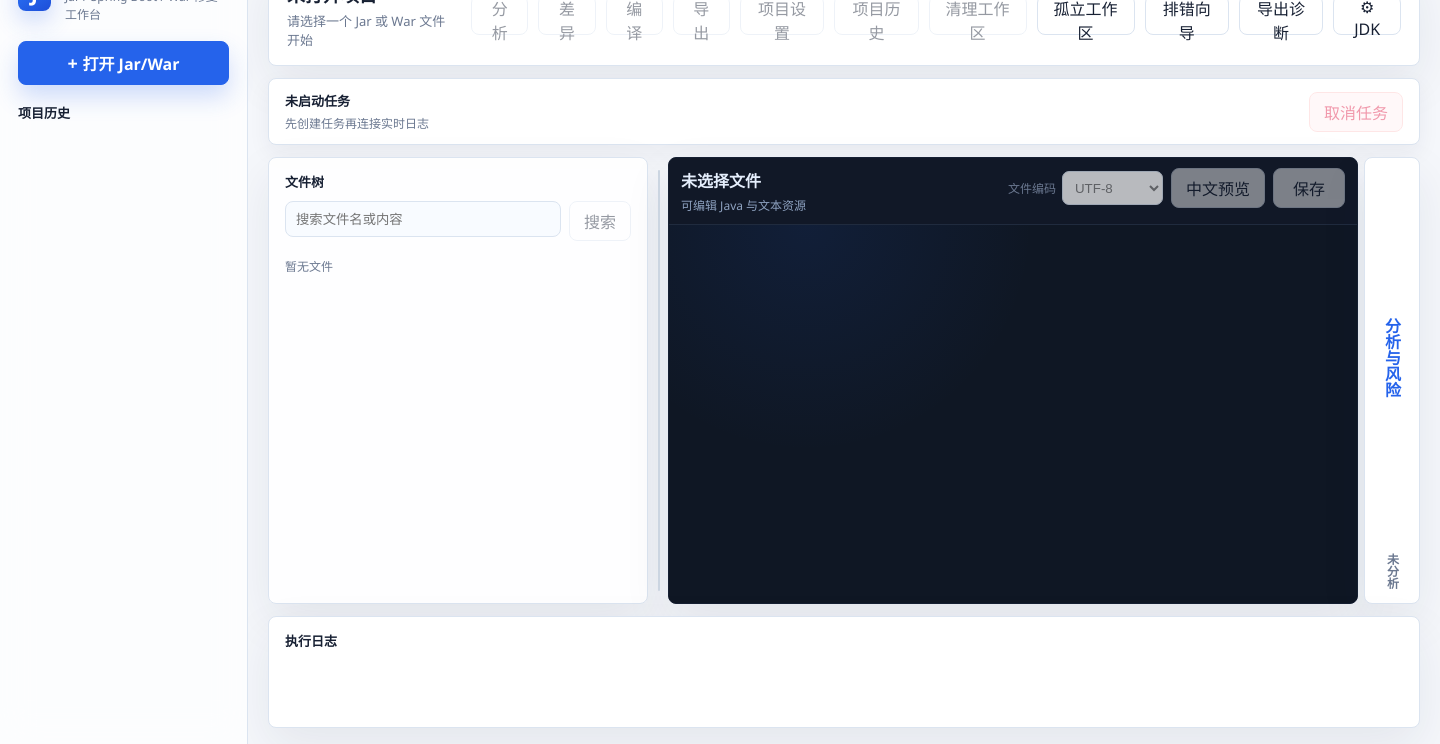
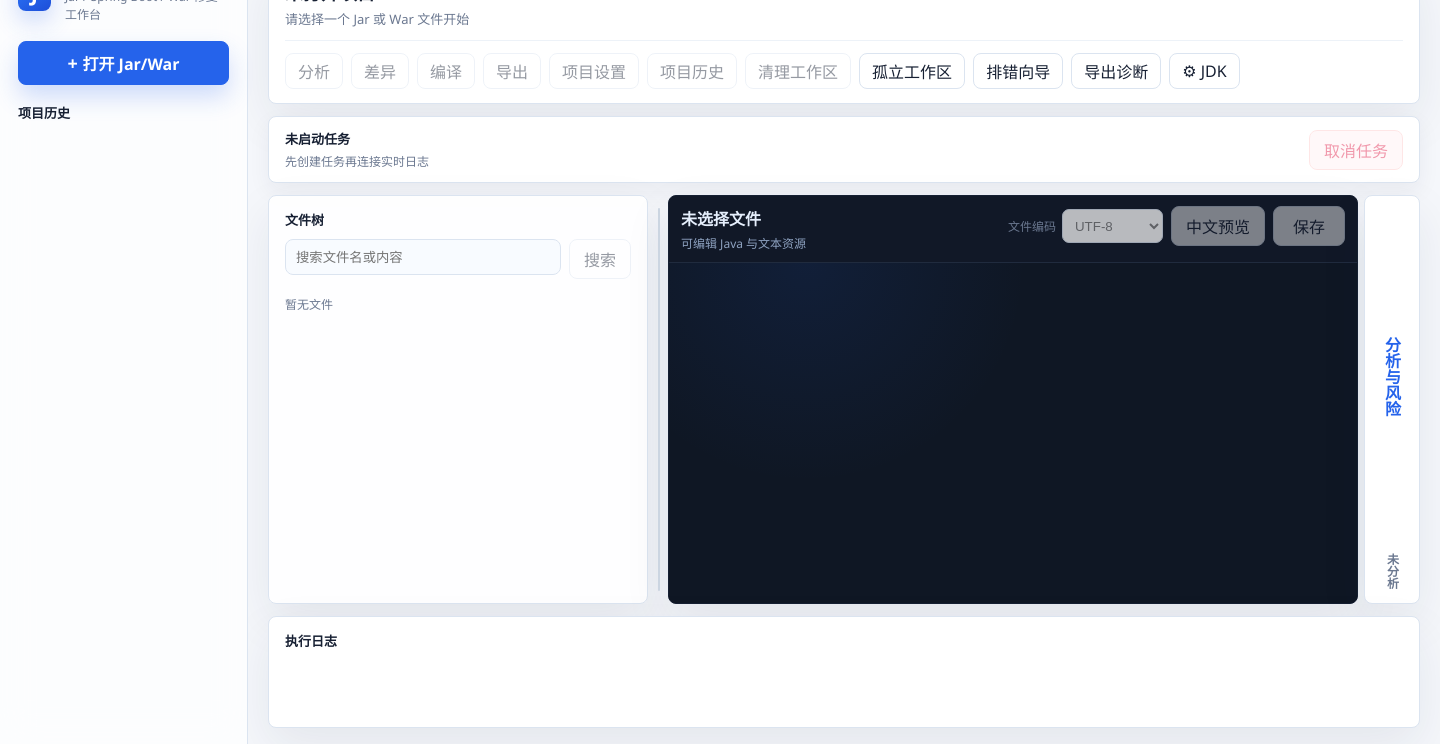
Before and after one commit to huangjienoahv1/jarpatch-studio, an Electron app: page frontend/src/index.html in a window 1440 px wide. Shown: the part 56-800 px from the top of the page. Drawn offline with Linux system fonts and the light colour scheme; no server answers.

Commit message:
style(frontend): 优化非全屏顶部工具栏布局

```diff
--- a/frontend/src/styles.css
+++ b/frontend/src/styles.css
@@ -459,6 +459,32 @@ button {
   gap: 10px;
 }
 
+.toolbar-actions .tool-btn {
+  flex: 0 0 auto;
+  white-space: nowrap;
+}
+
+@media (max-width: 1520px) {
+  .toolbar {
+    flex-direction: column;
+    gap: 12px;
+    padding: 14px 16px;
+  }
+
+  .toolbar-actions {
+    width: 100%;
+    flex-wrap: wrap;
+    gap: 8px;
+    padding-top: 12px;
+    border-top: 1px solid #edf2f8;
+  }
+
+  .toolbar-actions .tool-btn {
+    height: 36px;
+    padding: 0 12px;
+  }
+}
+
 .task-bar {
   display: flex;
   align-items: center;
```
Also changed, not shown: .codebase-memory/artifact.json, readme.md, 1 other file.
